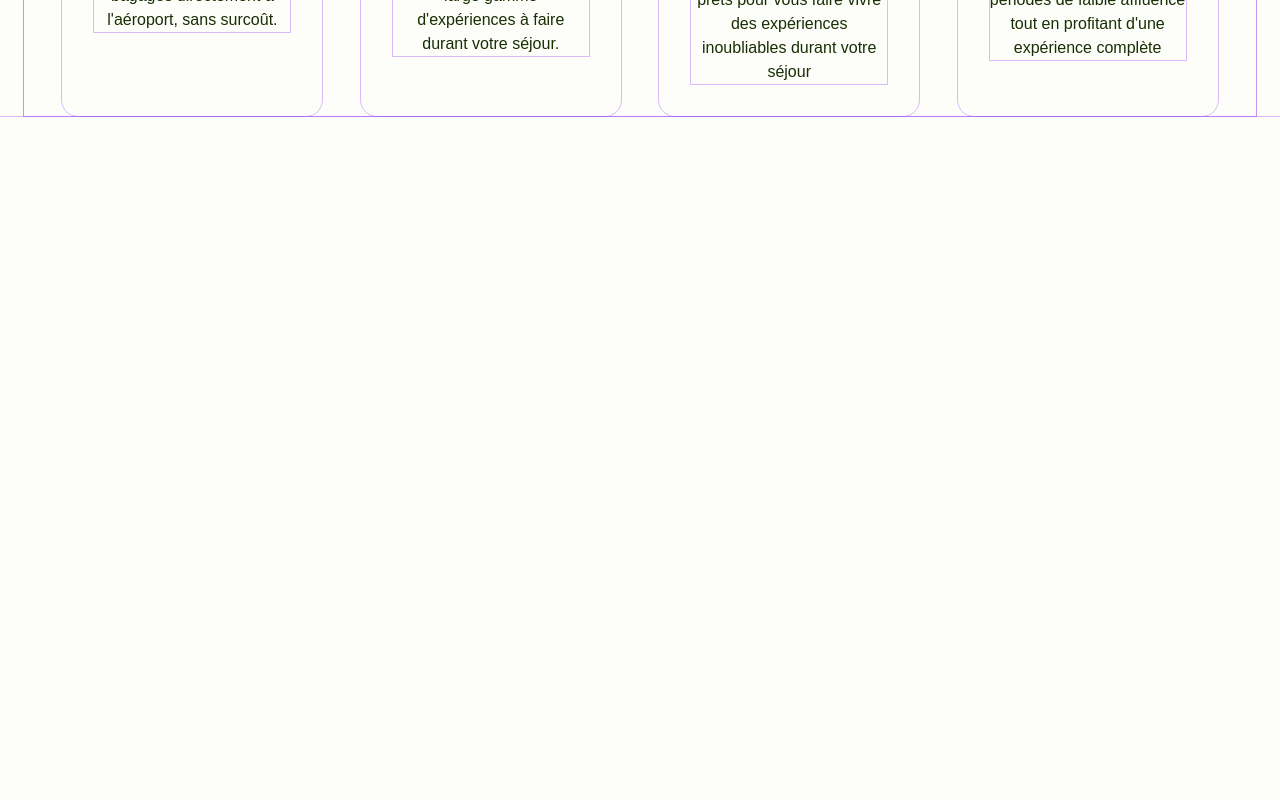
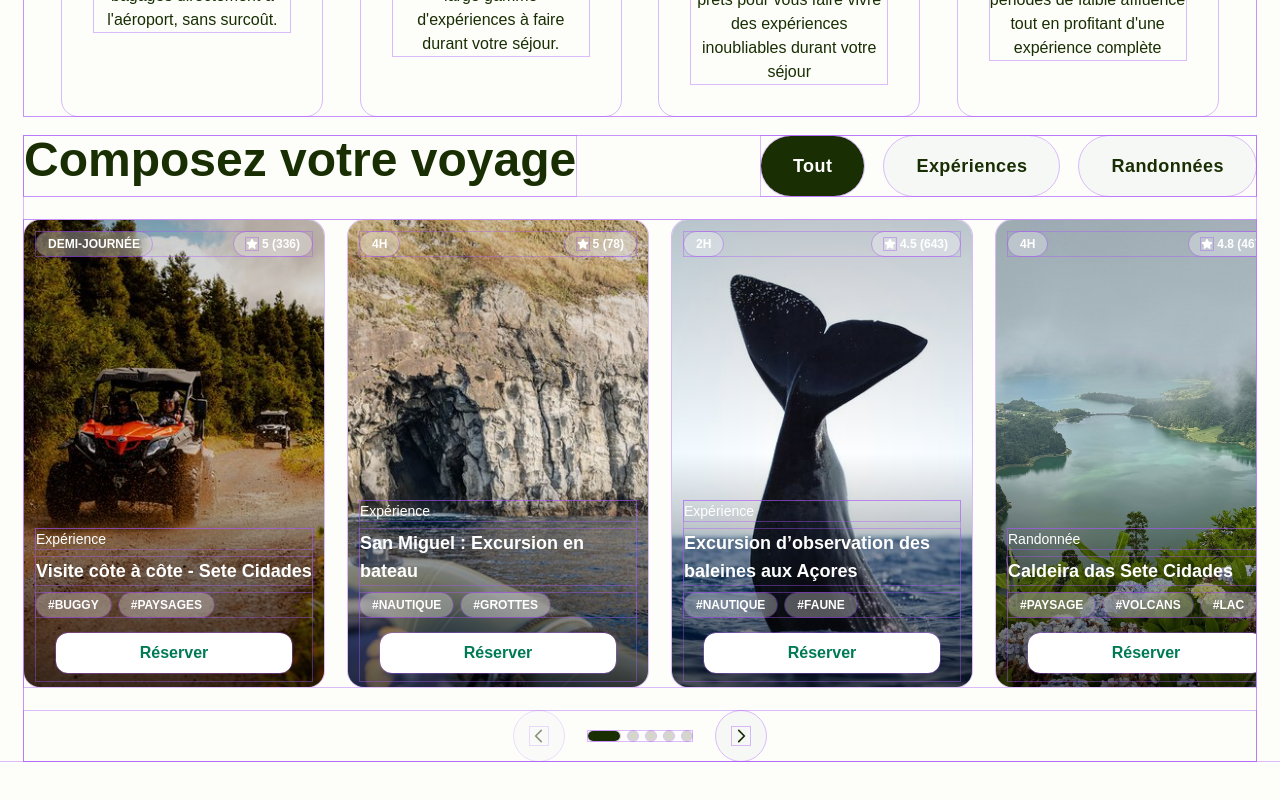
Before and after one commit to ElPotatoCorp/tp-01-tailwindcss, a React (Vite) app: page / in a window 1280 px wide. Shown: the part 1160-1960 px from the top of the page. Before the commit the page ends 1316 px from the top, so only its background shows below. Built offline with nearby package versions, Linux system fonts and the light colour scheme; a web font is replaced by a local one.

Commit message:
Section Activités

```diff
--- a/src/App.tsx
+++ b/src/App.tsx
@@ -1,6 +1,7 @@
 import { Benefits } from "./components/sections/benefits";
 import { Hero } from "./components/sections/hero";
 import { Menu } from "./components/sections/menu";
+import { Tours } from "./components/sections/tours";
 
 function App() {
   return (
@@ -10,9 +11,9 @@ function App() {
         <Hero />
       </header>
 
-      <main className="container my-10 mx-auto px-6">
+      <main className="container flex flex-col gap-5 my-10 mx-auto px-6">
         <Benefits />
-        {/* <Tours /> */}
+        <Tours />
         {/* <Hotels /> */}
         {/* <Blog /> */}
       </main>
--- /dev/null
+++ b/src/components/sections/tours.tsx
@@ -0,0 +1,51 @@
+import { useMemo, useState, type FC } from "react";
+import { ACTIVITIES } from "../../data/activities.data";
+import { ActivityCard } from "../activity-card";
+import { Button } from "../button";
+import { Carrousel } from "../carrousel";
+
+export const Tours: FC = function () {
+  const [filter, setFilter] = useState<'experience' | 'hike' | 'all'>('all');
+
+  const activities = useMemo(() =>
+    filter === 'all'
+      ? ACTIVITIES
+      : ACTIVITIES.filter(activity => activity.type === filter)
+    , [filter])
+
+  return (
+    <div className="flex flex-col gap-6">
+      <div className="flex flex-row justify-between">
+        <span className="text-5xl font-semibold">Composez votre voyage</span>
+        <div className="flex flex-row gap-5">
+          <Button
+            textColor={filter === 'all' ? 'white' : 'primary'}
+            bgColor={filter === 'all' ? 'primary' : 'softGrey'}
+            shape="pill"
+            onClick={() => setFilter('all')}
+          >
+            Tout
+          </Button>
+          <Button
+            textColor={filter === 'experience' ? 'white' : 'primary'}
+            bgColor={filter === 'experience' ? 'primary' : 'softGrey'}
+            shape="pill"
+            onClick={() => setFilter('experience')}
+          >
+            Expériences
+          </Button>
+          <Button
+            textColor={filter === 'hike' ? 'white' : 'primary'}
+            bgColor={filter === 'hike' ? 'primary' : 'softGrey'}
+            shape="pill"
+            onClick={() => setFilter('hike')}
+          >
+            Randonnées
+          </Button>
+        </div>
+      </div>
+
+      <Carrousel items={activities} render={activity => <ActivityCard activity={activity} />} />
+    </div>
+  );
+};
```
